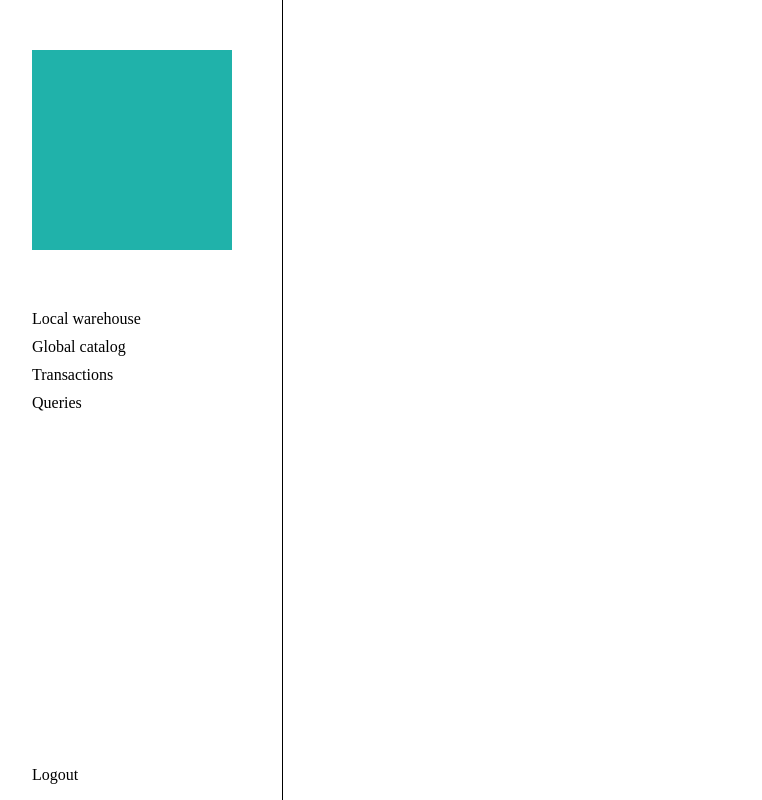
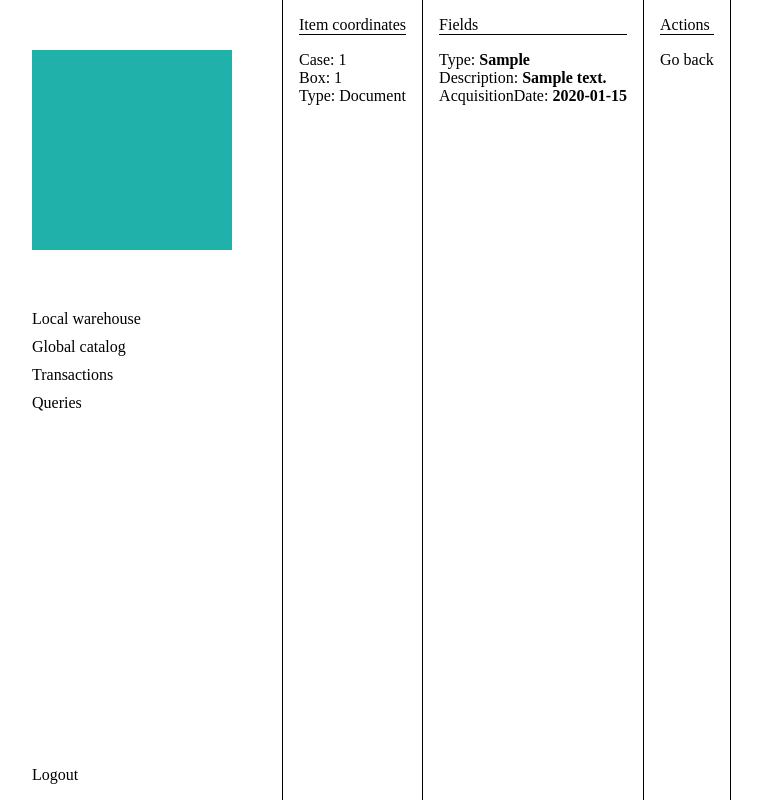
Before and after one commit to PietroJominiITIS/elaborato-esame-2021, a PHP site: page /pages/index.php?page=item&type=document&case=1&box=1&id=1 in a window 1280 px wide. Shown: the whole page, without its empty margins (18-780 px from the left). Run offline with PHP 8.4, Linux system fonts and the light colour scheme; the visitor is signed in with stand-in values (Sample User, id 1); tables that the repository leaves empty hold one stand-in row (values such as "Sample post").

Commit message:
items info

```diff
--- a/code/web/pages/index.php
+++ b/code/web/pages/index.php
@@ -13,7 +13,7 @@
 
     <?php require('../partials/navbar.php'); ?>
     <?php
-        $pages = ['local', 'create'];
+        $pages = ['local', 'create', 'item'];
         $page = $_GET['page'];
         if ( in_array($page, $pages))
             require('../partials/' . $_GET['page'] . '.php');
--- /dev/null
+++ b/code/web/partials/item.php
@@ -0,0 +1,40 @@
+<?php require_once('../partials/utils/conn.php'); ?>
+<?php require_once('../partials/utils/auth.php'); ?>
+<link rel="stylesheet" href="../css/middlebar.css">
+
+<?php
+    $type = $_GET['type'];
+    $id = $_GET['id'];
+?>
+
+<div class="middlebar">
+    <div class="title">Item coordinates</div>
+    <div>Case: <?php echo $_GET['case'] ?></div>
+    <div>Box: <?php echo $_GET['box'] ?></div>
+    <div>Type: <?php echo ucfirst($_GET['type']) ?></div>
+</div>
+
+<div class="middlebar">
+    <div class="title">Fields</div>
+
+    <?php
+        if ($type == 'document') $query = "SELECT Type, Description, AcquisitionDate FROM Document WHERE DocumentID = '$id'";
+        elseif ($type == 'evidence') $query = "SELECT Label, Description, AcquisitionDate FROM Evidence WHERE EvidenceID = '$id'";
+        elseif ($type == 'report') $query = "SELECT Place, Date FROM Report WHERE ReportID = '$id'";
+        elseif ($type == 'paper') $query = "SELECT Place, PersonCF as CF, RegistrationDate FROM Paper WHERE PaperID = $id";
+
+        $cmd = $connection->prepare($query);
+        $cmd->execute();
+        $row = $cmd->fetch();
+
+        foreach ($row as $key => $value) {
+            if (!is_numeric($key)) echo "<div>$key: <b>$value</b></div>";
+        }
+    ?>
+
+</div>
+
+<div class="middlebar">
+    <div class="title">Actions</div>
+    <a href="../pages/index.php?page=local&case=<?php echo $_GET['case'] ?>&box=<?php echo $_GET['box'] ?>">Go back</a>
+</div>
```
Also changed, not shown: code/web/partials/local.php (+8 -4 lines).
